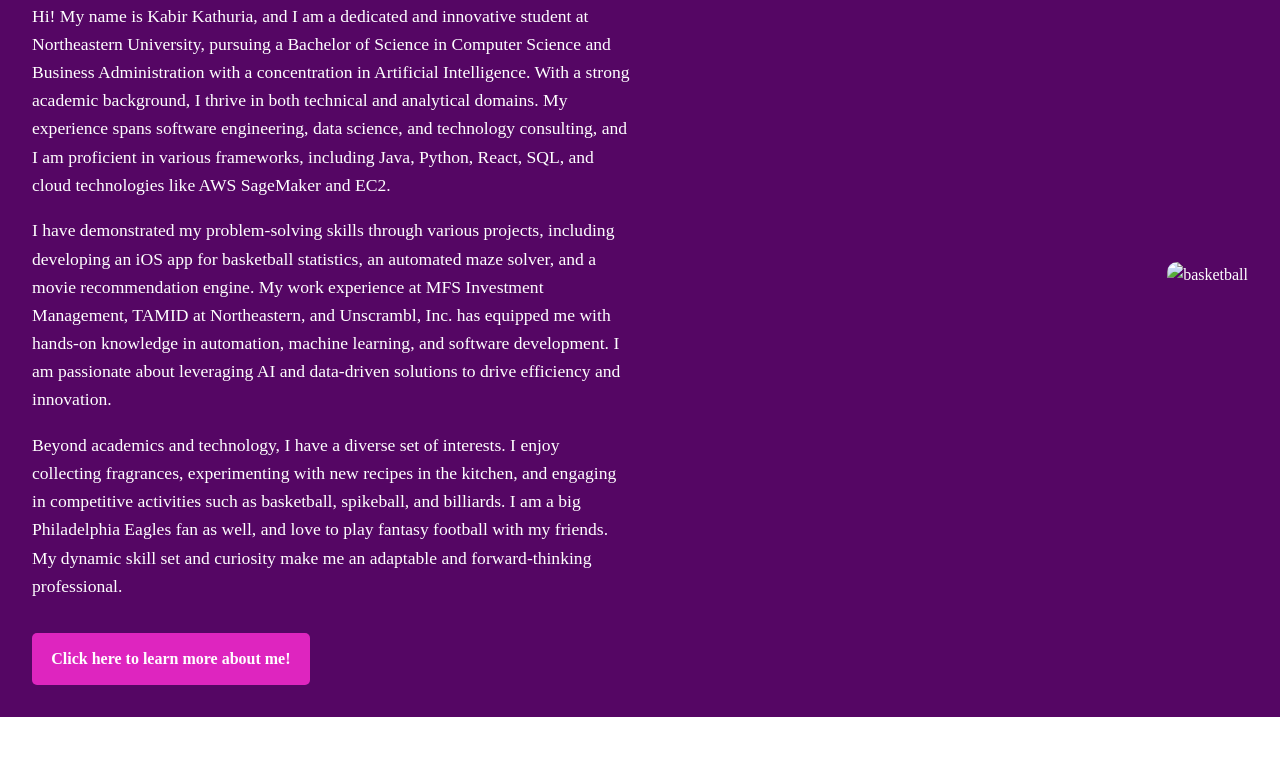
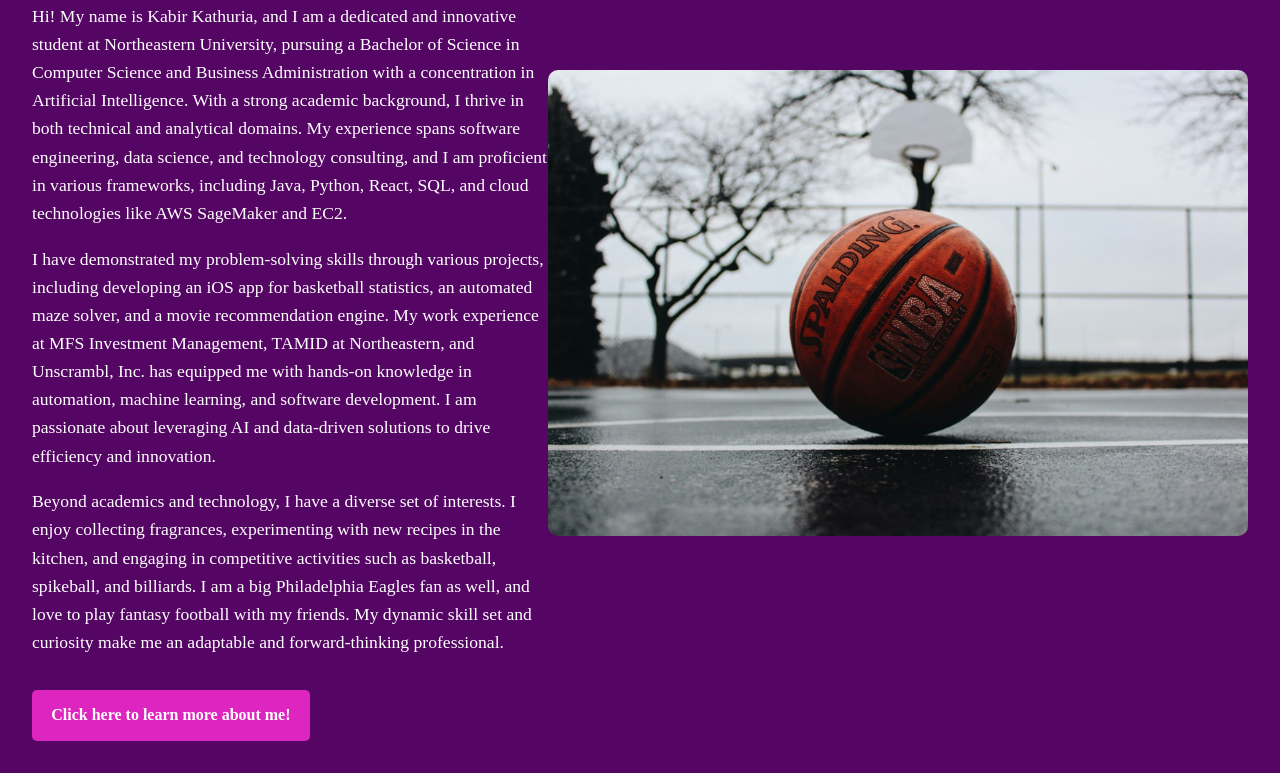
Before and after one commit to kabirkathuria/DS4200-HW3-Website, a plain HTML site: page index.html in a window 1280 px wide. Shown: the part 167-940 px from the top of the page. Before the commit the page ends 884 px from the top, so only its background shows below. Drawn offline with Linux system fonts and the light colour scheme.

Commit message:
Update index.html

```diff
--- a/index.html
+++ b/index.html
@@ -15,7 +15,7 @@
             <p>Beyond academics and technology, I have a diverse set of interests. I enjoy collecting fragrances, experimenting with new recipes in the kitchen, and engaging in competitive activities such as basketball, spikeball, and billiards. I am a big Philadelphia Eagles fan as well, and love to play fantasy football with my friends. My dynamic skill set and curiosity make me an adaptable and forward-thinking professional.</p>
             <a href="aboutme.html" class="hero-button">Click here to learn more about me!</a>
         </div>
-        <img src="Users/kkathuri/Downloads/ds4200h3/website/tj-dragotta-Gl0jBJJTDWs-unsplash.jpg" alt="basketball" class="hero-image">
+        <img src="tj-dragotta-Gl0jBJJTDWs-unsplash.jpg" alt="basketball" class="hero-image">
     </header>
 </body>
 </html>
```
